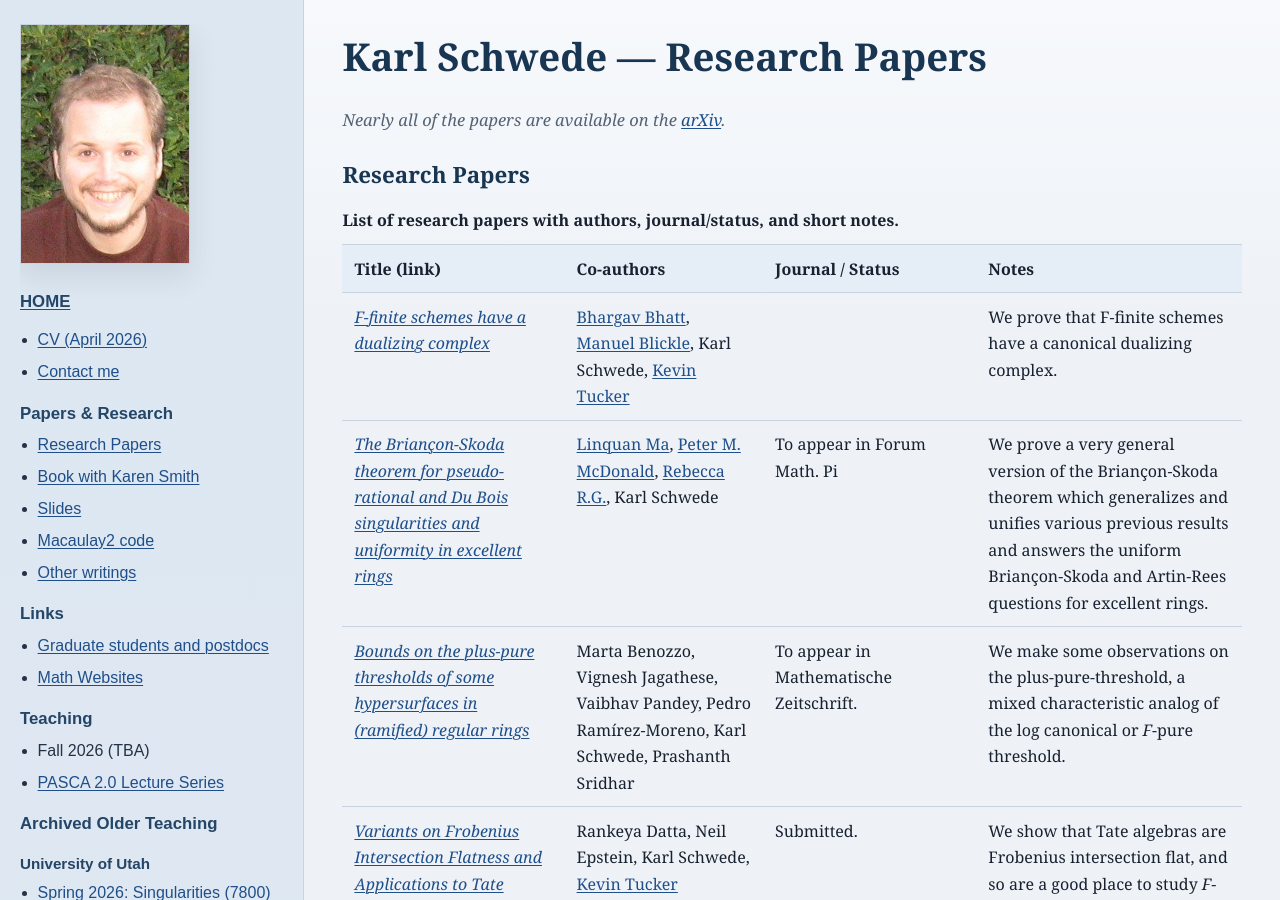
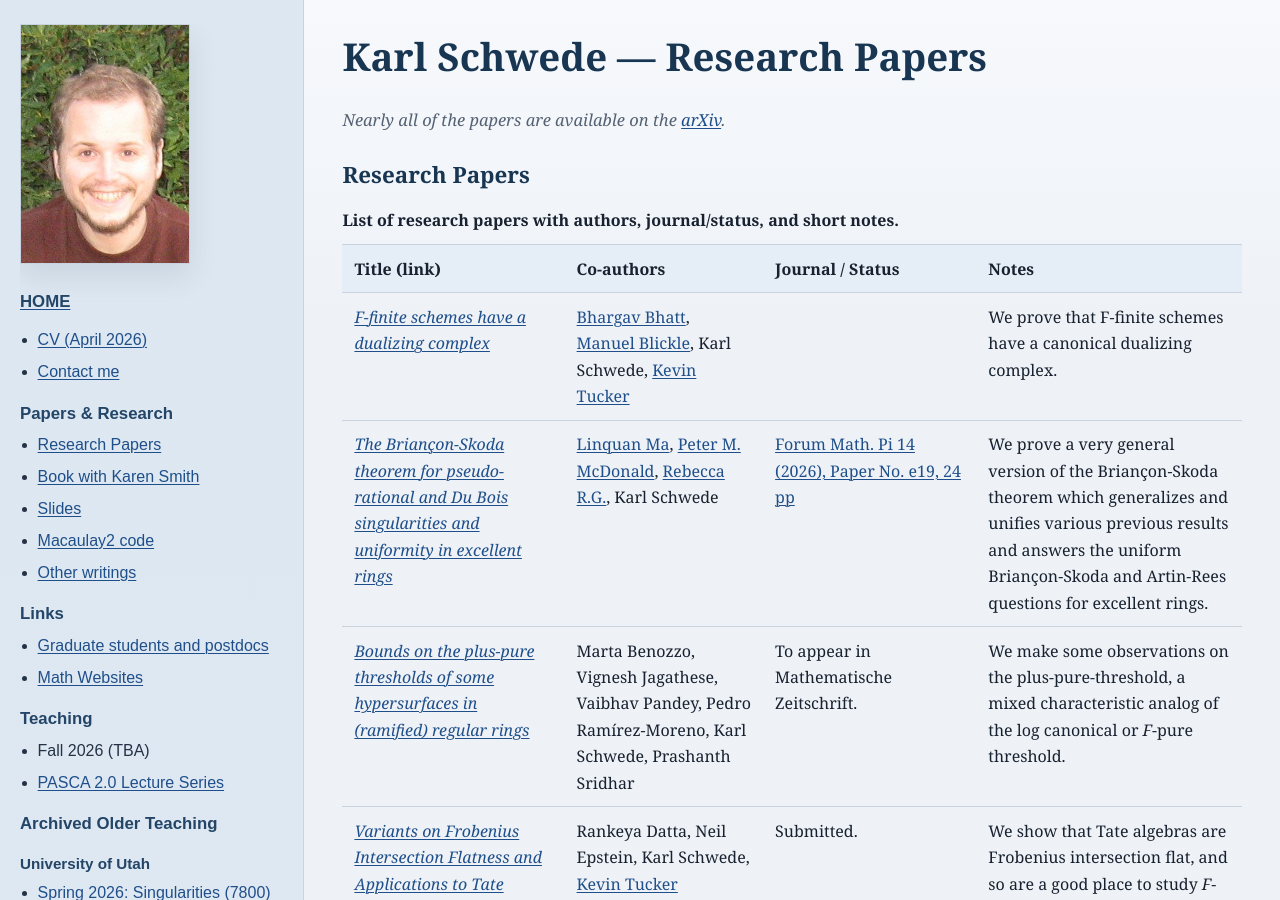
Before and after one commit to kschwede/kschwede.github.io, a Jekyll site: the page built from papers.html, in a window 1280 px wide and 900 px high. Built offline with Jekyll 4.4.1, drawn with Linux system fonts in a browser that asks for light colours.

Commit message:
Change publication info for a math paper
Updated publication details for a paper in papers.html.

```diff
--- a/papers.html
+++ b/papers.html
@@ -36,7 +36,7 @@ title: 'Research Papers'
               <tr>
                 <td><i><a href="https://arxiv.org/abs/2510.11540" target="_blank" rel="noopener noreferrer">The Briançon-Skoda theorem for pseudo-rational and Du Bois singularities and uniformity in excellent rings</a></i></td>
                 <td><a href="https://www.math.purdue.edu/~ma326/" target="_blank" rel="noopener noreferrer">Linquan Ma</a>,  <a href="https://sites.google.com/view/petermcdonald/home?~petermm2/" target="_blank" rel="noopener noreferrer">Peter M. McDonald</a>,  <a href="https://sites.google.com/site/rebeccargmath/" target="_blank" rel="noopener noreferrer">Rebecca R.G.</a>, Karl Schwede</td>
-                <td>To appear in Forum Math. Pi</td>
+                <td><a href="https://doi.org/10.1017/fmp.2026.10035">Forum Math. Pi 14 (2026), Paper No. e19, 24 pp</a></td>
                 <td>We prove a very general version of the Briançon-Skoda theorem which generalizes and unifies various previous results and answers the uniform Briançon-Skoda and Artin-Rees questions for excellent rings.</td>
               </tr>
 
```
